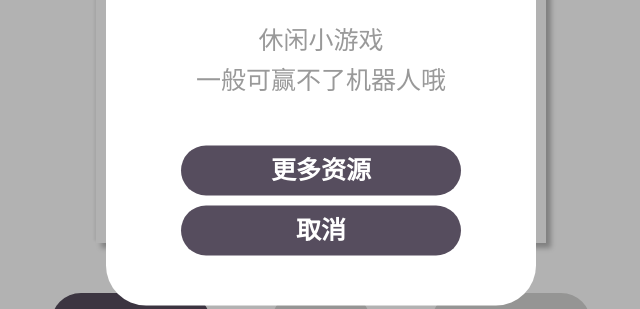
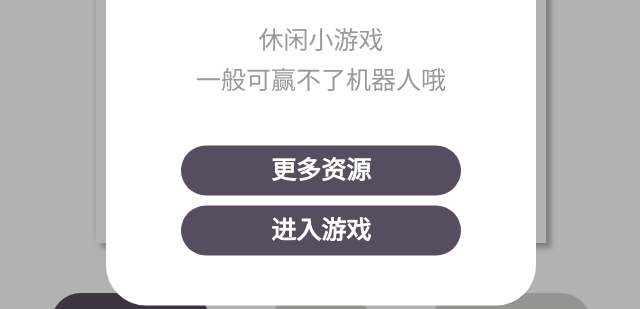
Before and after one commit to xgwlcm/aiwuziqi, a plain HTML site: page index.html in a window 1280 px wide. Shown: the part 331-640 px from the top of the page, without its empty margins (319-959 px from the left). Drawn offline with Linux system fonts and the light colour scheme.

Commit message:
Add files via upload

```diff
--- a/index.html
+++ b/index.html
@@ -32,7 +32,7 @@
 ">温馨提示</h3><div style="font-: 16px;margin-top: 26px;line-height: 40px;color: #999;font-size: 25px;text-align:center
 ">休闲小游戏</br>一般可赢不了机器人哦</div>
 <a style="display: block;background: #564d5e;color: #FFF;text-align: center;font-weight: bold;font-size: 25px;line-height: 50px;margin: 0 auto;margin-top: 45px;border-radius: 32px;width: 80%;" onclick="window.location.href='https://211611411.github.io'">更多资源</ a>
-<a style="display: block;background: #564d5e;color: #FFF;text-align: center;font-weight: bold;font-size: 25px;line-height: 50px;margin: 0 auto;margin-top: 10px;border-radius: 32px;width: 80%;" onclick="javascript:document.querySelector('.web_notice').remove()">取消</ a></div></div>
+<a style="display: block;background: #564d5e;color: #FFF;text-align: center;font-weight: bold;font-size: 25px;line-height: 50px;margin: 0 auto;margin-top: 10px;border-radius: 32px;width: 80%;" onclick="javascript:document.querySelector('.web_notice').remove()">进入游戏</ a></div></div>
 </div>
 <!-- 公告结束，此段可删除 -->
 
```
